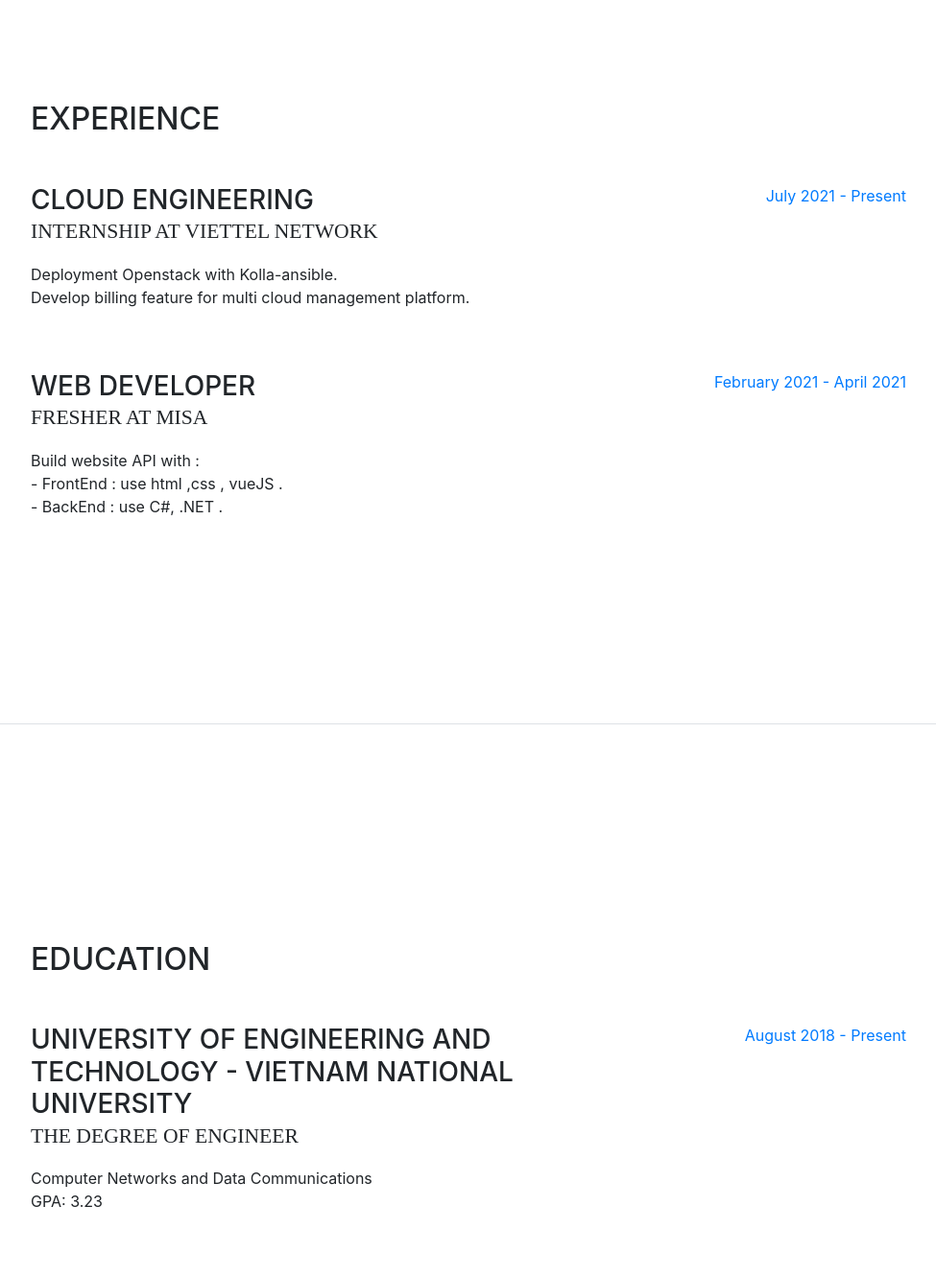
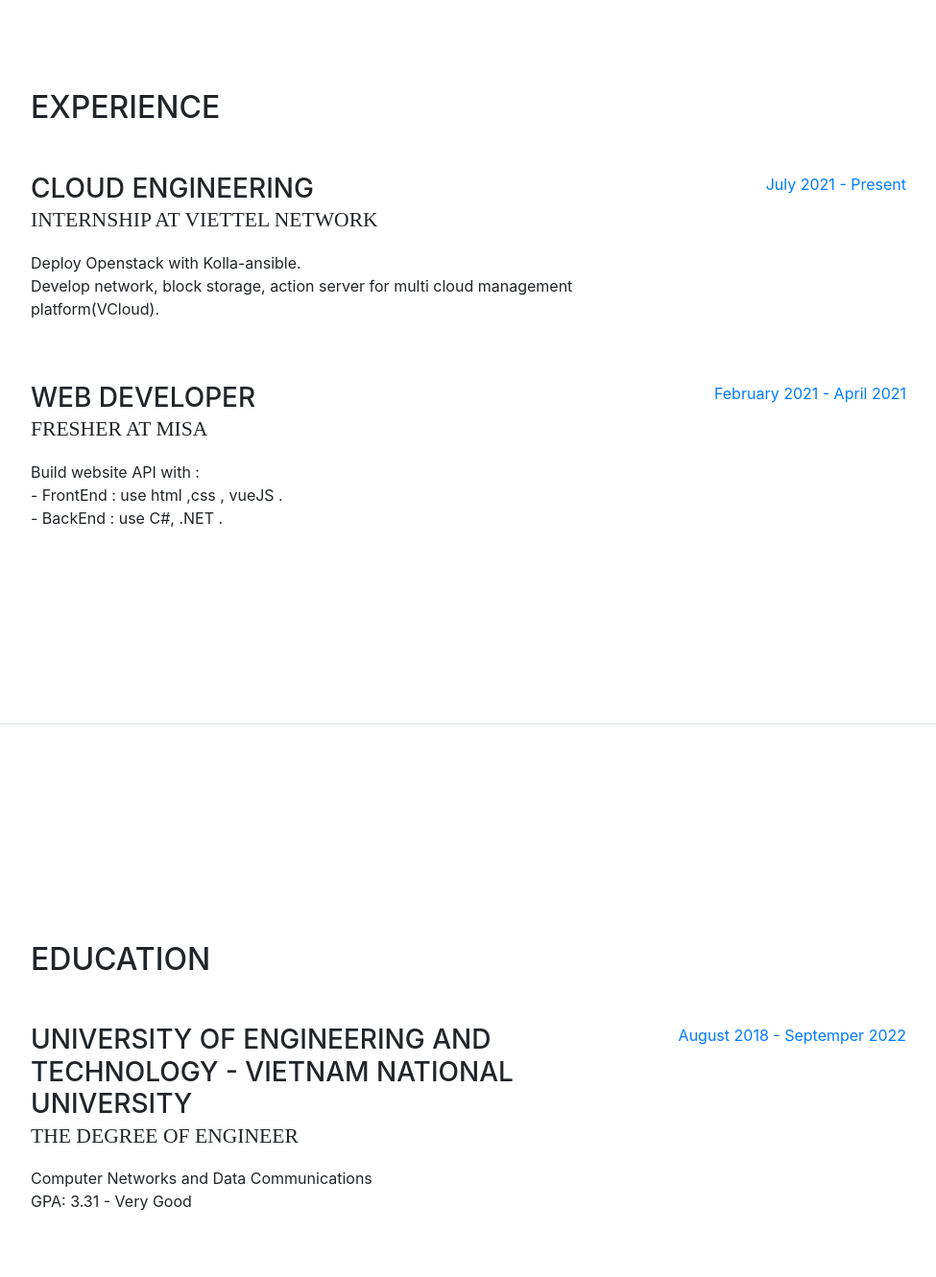
Before and after one commit to daodinhcong2000/daodinhcong2000.github.io, a website with bundled scripts: page index.html in a window 1280 px wide. Shown: the part 845-2176 px from the top of the page at 96% size, without its empty margins (288-1263 px from the left). Built offline with nearby package versions, Linux system fonts and the light colour scheme; a web font is replaced by a local one.

Commit message:
update 13/09

```diff
--- a/index.html
+++ b/index.html
@@ -140,8 +140,8 @@
             <div class="resume-content mr-auto">
               <h3 class="mb-0">Cloud Engineering</h3>
               <div class="subheading mb-3">Internship at Viettel Network</div>
-              <p>Deployment Openstack with Kolla-ansible.</br>
-                Develop billing feature for multi cloud management platform.</p>
+              <p>Deploy Openstack with Kolla-ansible.</br>
+                Develop network, block storage, action server for multi cloud management platform(VCloud).</p>
             </div>
             <div class="resume-date text-md-right">
               <span class="text-primary">July 2021 - Present</span>
@@ -174,10 +174,10 @@
               <h3 class="mb-0">University of Engineering and Technology - Vietnam National University </h3>
               <div class="subheading mb-3">The Degree of Engineer</div>
               <div>Computer Networks and Data Communications</div>
-              <p>GPA: 3.23</p>
+              <p>GPA: 3.31 - Very Good</p>
             </div>
             <div class="resume-date text-md-right">
-              <span class="text-primary">August 2018 - Present</span>
+              <span class="text-primary">August 2018 - Septemper 2022</span>
             </div>
           </div>
 
```
